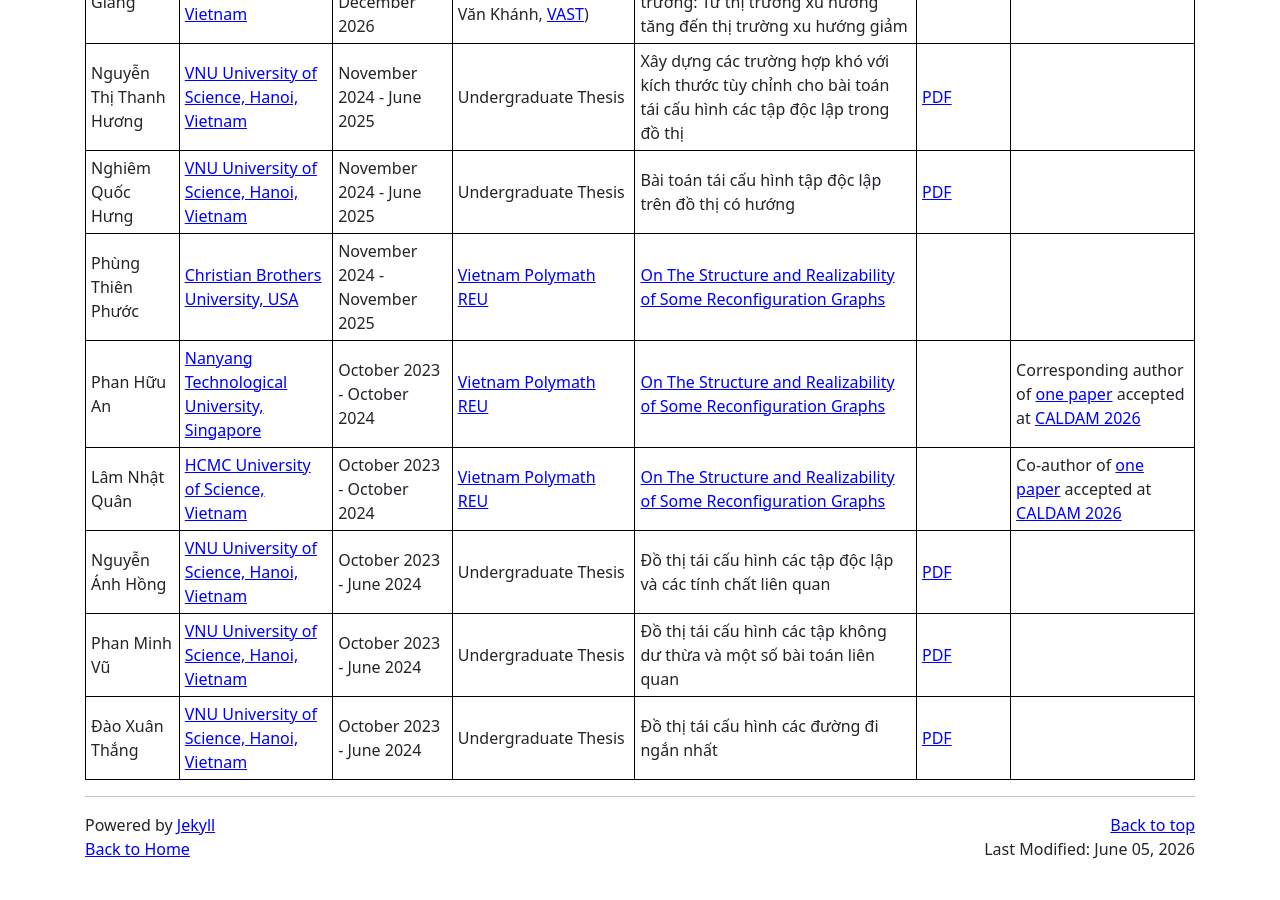
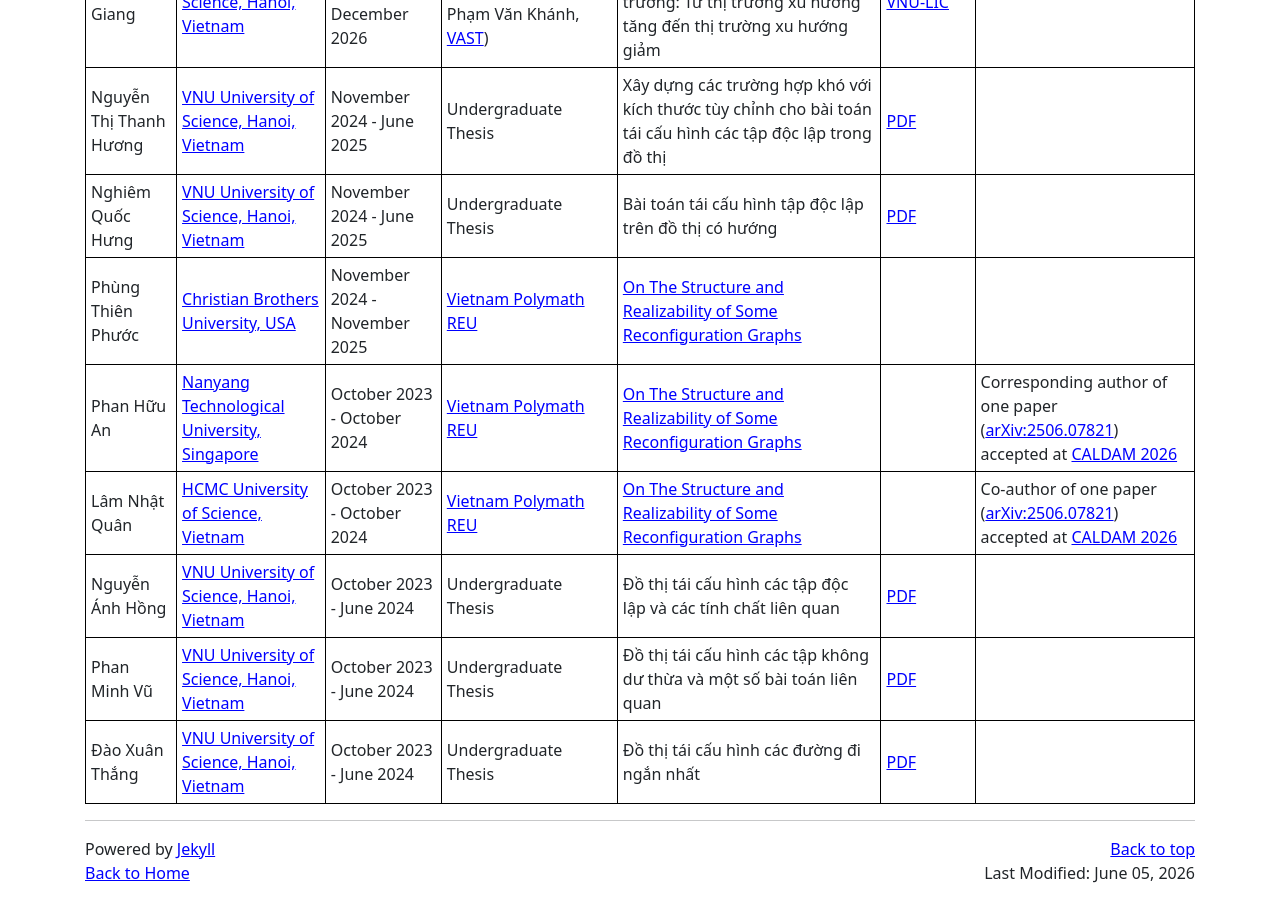
Before and after one commit to hoanganhduc/hoanganhduc.github.io, a Jekyll site: the page built from students.md, in a window 1280 px wide and 900 px high, scrolled down 712 px. Built offline with Jekyll 4.4.1, drawn with Linux system fonts in a browser that asks for light colours; nearby versions of some CDN libraries; a style sheet for code colours, icons or effects is not loaded; before the commit the page ends 1588 px from its top, so only the background shows below that.

Commit message:
Updated @ 2026-06-05  07:25:55 ICT

```diff
--- a/students.md
+++ b/students.md
@@ -30,8 +30,8 @@ If you are a student and want to work with me on a research problem, please read
 | Nguyễn Thị Thanh Hương | [VNU University of Science, Hanoi, Vietnam](https://hus.vnu.edu.vn/) | November 2024 - June 2025 | Undergraduate Thesis | Xây dựng các trường hợp khó với kích thước tùy chỉnh cho bài toán tái cấu hình các tập độc lập trong đồ thị | [PDF]({{ page.url | append: "khoaluanHUS_NTTHuong_202506.pdf" }}) |  |
 | Nghiêm Quốc Hưng | [VNU University of Science, Hanoi, Vietnam](https://hus.vnu.edu.vn/) | November 2024 - June 2025 | Undergraduate Thesis | Bài toán tái cấu hình tập độc lập trên đồ thị có hướng | [PDF]({{ page.url | append: "khoaluanHUS_NQHung_202506.pdf" }}) |  |
 | Phùng Thiên Phước | [Christian Brothers University, USA](https://www.cbu.edu/) | November 2024 - November 2025 | [Vietnam Polymath REU]({% link activities/Vietnam-Polymath-REU/index.md %}) | [On The Structure and Realizability of Some Reconfiguration Graphs](https://hoanganhduc.github.io/activities/Vietnam-Polymath-REU/2023-2024/ProposedTopic.pdf) |  |  |
-| Phan Hữu An | [Nanyang Technological University, Singapore](https://www.ntu.edu.sg/) | October 2023 - October 2024 | [Vietnam Polymath REU]({% link activities/Vietnam-Polymath-REU/index.md %}) | [On The Structure and Realizability of Some Reconfiguration Graphs](https://hoanganhduc.github.io/activities/Vietnam-Polymath-REU/2023-2024/ProposedTopic.pdf) |  | Corresponding author of [one paper](https://arxiv.org/abs/2506.07821) accepted at [CALDAM 2026](https://caldam2026.iitdh.ac.in) |
-| Lâm Nhật Quân | [HCMC University of Science, Vietnam](https://www.hcmus.edu.vn/) | October 2023 - October 2024 | [Vietnam Polymath REU]({% link activities/Vietnam-Polymath-REU/index.md %}) | [On The Structure and Realizability of Some Reconfiguration Graphs](https://hoanganhduc.github.io/activities/Vietnam-Polymath-REU/2023-2024/ProposedTopic.pdf) |  | Co-author of [one paper](https://arxiv.org/abs/2506.07821) accepted at [CALDAM 2026](https://caldam2026.iitdh.ac.in) |
+| Phan Hữu An | [Nanyang Technological University, Singapore](https://www.ntu.edu.sg/) | October 2023 - October 2024 | [Vietnam Polymath REU]({% link activities/Vietnam-Polymath-REU/index.md %}) | [On The Structure and Realizability of Some Reconfiguration Graphs](https://hoanganhduc.github.io/activities/Vietnam-Polymath-REU/2023-2024/ProposedTopic.pdf) |  | Corresponding author of one paper ([arXiv:2506.07821](https://arxiv.org/abs/2506.07821)) accepted at [CALDAM 2026](https://caldam2026.iitdh.ac.in) |
+| Lâm Nhật Quân | [HCMC University of Science, Vietnam](https://www.hcmus.edu.vn/) | October 2023 - October 2024 | [Vietnam Polymath REU]({% link activities/Vietnam-Polymath-REU/index.md %}) | [On The Structure and Realizability of Some Reconfiguration Graphs](https://hoanganhduc.github.io/activities/Vietnam-Polymath-REU/2023-2024/ProposedTopic.pdf) |  | Co-author of one paper ([arXiv:2506.07821](https://arxiv.org/abs/2506.07821)) accepted at [CALDAM 2026](https://caldam2026.iitdh.ac.in) |
 | Nguyễn Ánh Hồng | [VNU University of Science, Hanoi, Vietnam](https://hus.vnu.edu.vn/) | October 2023 - June 2024 | Undergraduate Thesis | Đồ thị tái cấu hình các tập độc lập và các tính chất liên quan | [PDF]({{ page.url | append: "khoaluanHUS_NAHong_202406.pdf" }}) |  |
 | Phan Minh Vũ | [VNU University of Science, Hanoi, Vietnam](https://hus.vnu.edu.vn/) | October 2023 - June 2024 | Undergraduate Thesis | Đồ thị tái cấu hình các tập không dư thừa và một số bài toán liên quan | [PDF]({{ page.url | append: "khoaluanHUS_PMVu_202406.pdf" }}) |  |
 | Đào Xuân Thắng | [VNU University of Science, Hanoi, Vietnam](https://hus.vnu.edu.vn/) | October 2023 - June 2024 | Undergraduate Thesis | Đồ thị tái cấu hình các đường đi ngắn nhất | [PDF]({{ page.url | append: "khoaluanHUS_DXThang_202406.pdf" }}) |  |
```
Also changed, not shown: 1 other file.
